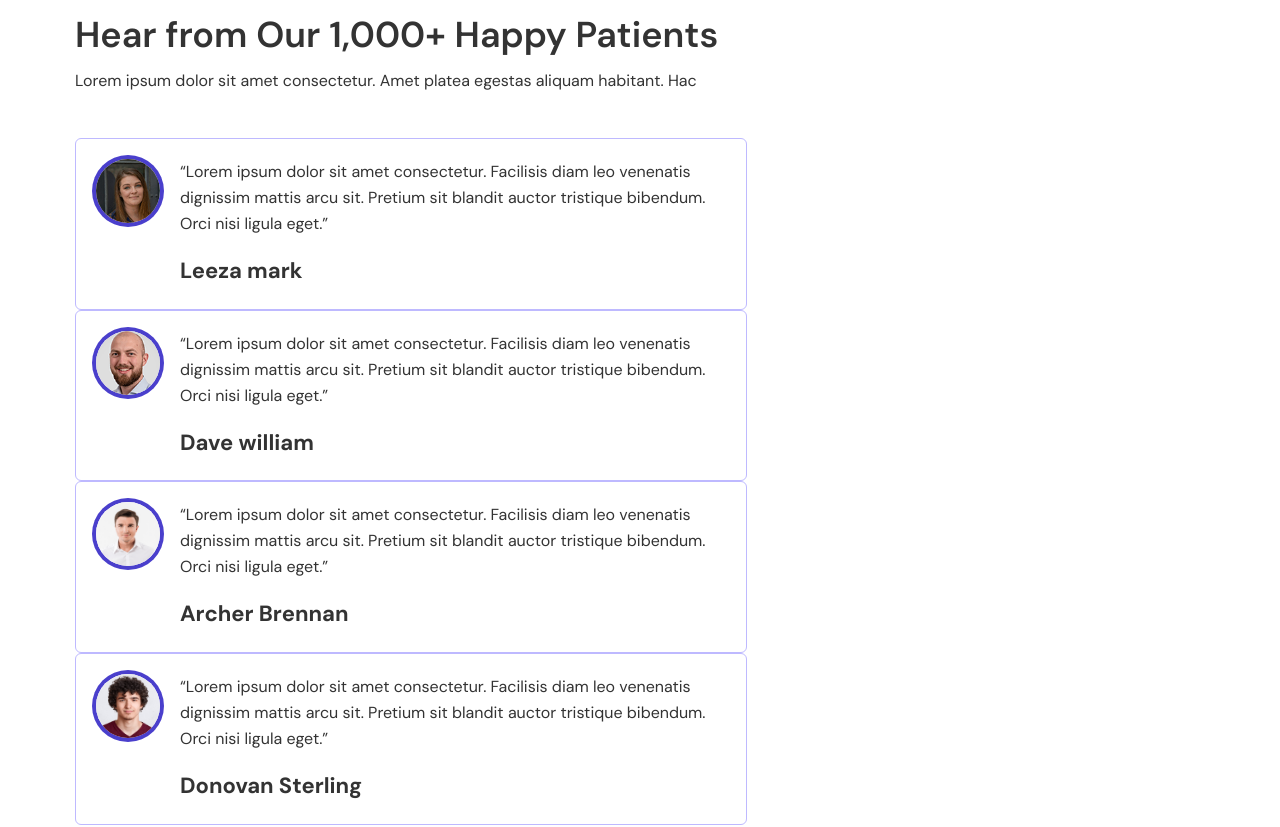
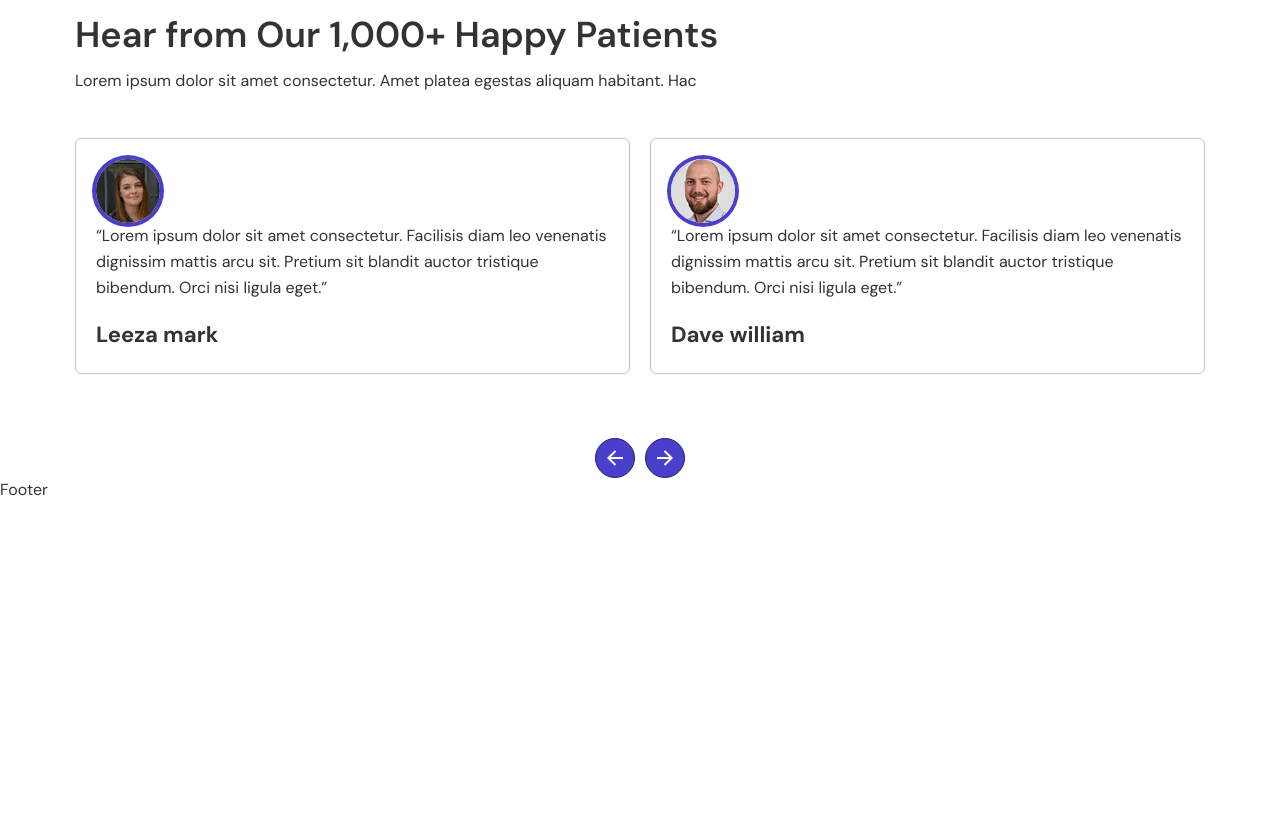
Before and after one commit to fahrypratama17/Project_Next, a Next.js app in the folder dentora/: page / in a window 1280 px wide. Shown: the part 2320-3147 px from the top of the page. After the commit the page ends 2822 px from the top, so only its background shows below. Built offline with nearby package versions, Linux system fonts and the light colour scheme.

Commit message:
implement Swiper for testimonials section with navigation buttons

```diff
--- a/dentora/components/Testimonials.tsx
+++ b/dentora/components/Testimonials.tsx
@@ -1,7 +1,12 @@
+"use client";
+
 import React from "react";
 import { testimonialsItems } from "@/data/data";
 import Image from "next/image";
 import { RiArrowLeftLine, RiArrowRightLine } from "@remixicon/react";
+import { Swiper, SwiperSlide } from "swiper/react";
+import { Navigation } from "swiper/modules";
+import "swiper/css";
 
 const Testimonials = () => {
   return (
@@ -13,9 +18,20 @@ const Testimonials = () => {
           Lorem ipsum dolor sit amet consectetur. Amet platea egestas aliquam
           habitant. Hac
         </p>
-        <div className="mt-11">
+      </div>
+      <Swiper
+        modules={[Navigation]}
+        spaceBetween={20}
+        navigation={{
+          prevEl: ".prev-btn",
+          nextEl: ".next-btn",
+        }}
+        loop={true}
+        breakpoints={{ 768: { slidesPerView: 2 } }}
+        className="mt-11"
+      >
         {testimonialsItems.map((item) => (
-            <div
+          <SwiperSlide
             key={item.id}
             className="border-primary-200 flex flex-col items-start gap-5 overflow-hidden rounded-md border p-5 sm:flex-row"
           >
@@ -32,17 +48,16 @@ const Testimonials = () => {
               <p>{item.text}</p>
               <p className="card-title">{item.author}</p>
             </div>
-            </div>
+          </SwiperSlide>
         ))}
-        </div>
+      </Swiper>
       <div className="mt-11 flex items-center justify-center gap-2.5 lg:mt-16">
-          <button className="bg-primary-600 hover:bg-primary-700 border-primary-800 focus:bg-primary-700 flex size-10 items-center justify-center rounded-full border text-white transition-colors">
+        <button className="bg-primary-600 hover:bg-primary-700 border-primary-800 focus:bg-primary-700 prev-btn flex size-10 items-center justify-center rounded-full border text-white transition-colors">
           <RiArrowLeftLine />
         </button>
-          <button className="bg-primary-600 hover:bg-primary-700 border-primary-800 focus:bg-primary-700 flex size-10 items-center justify-center rounded-full border text-white transition-colors">
+        <button className="bg-primary-600 hover:bg-primary-700 border-primary-800 focus:bg-primary-700 next-btn flex size-10 items-center justify-center rounded-full border text-white transition-colors">
           <RiArrowRightLine />
         </button>
-        </div>
       </div>
     </div>
   );
```
Lines whose indentation alone changed are shown as unchanged.
